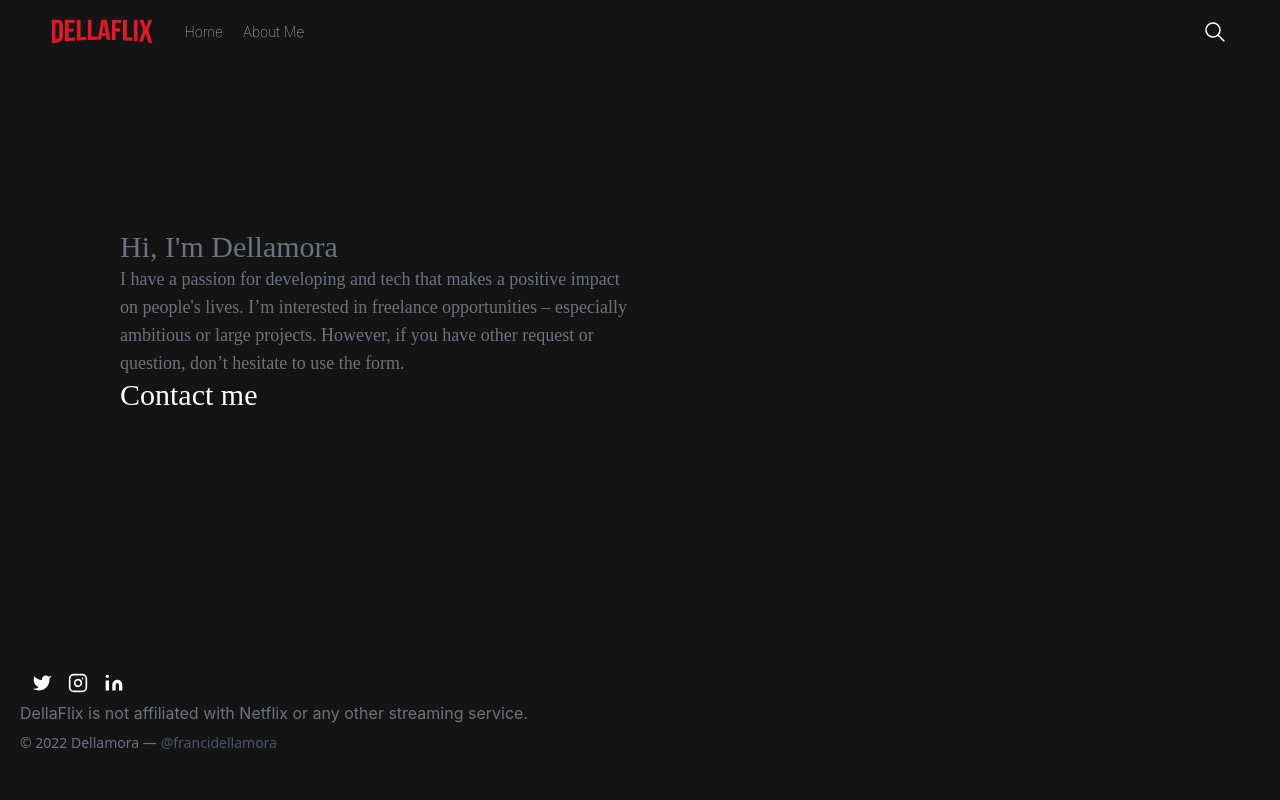
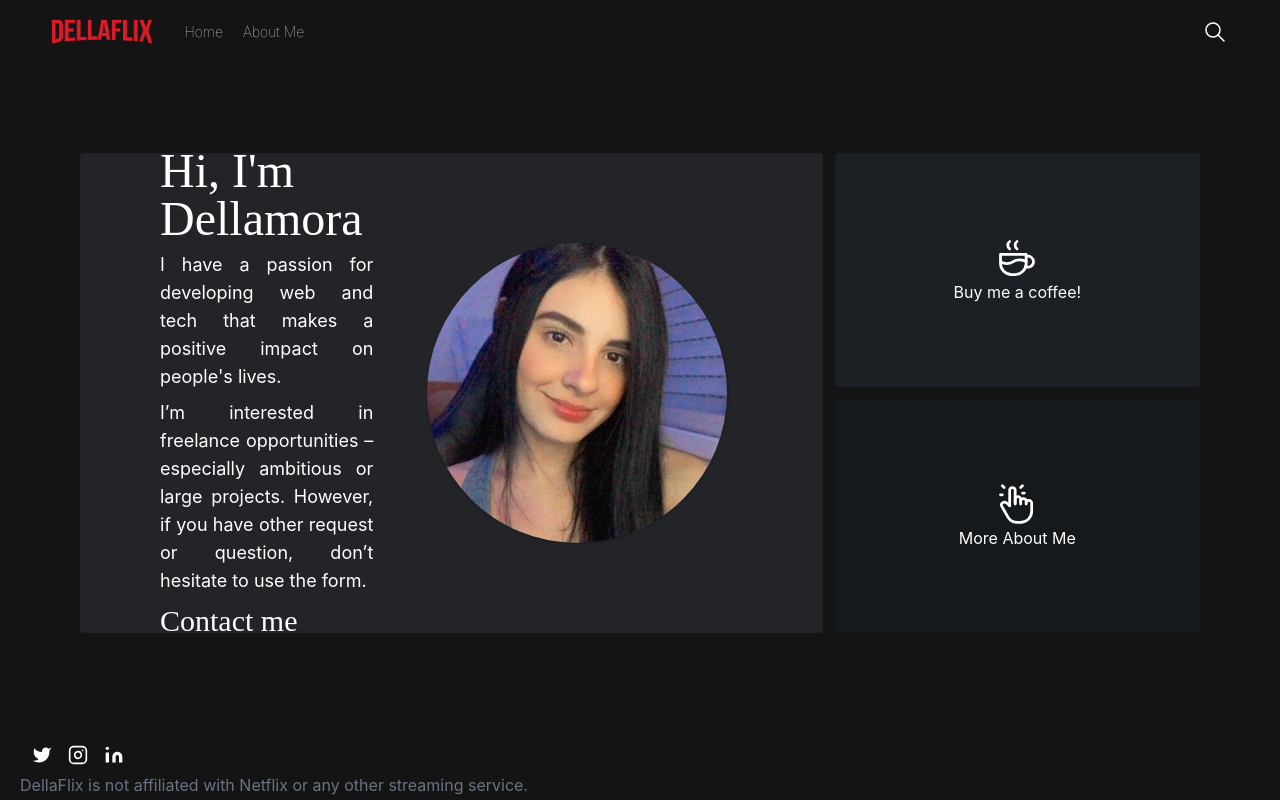
Before and after one commit to dellamora/dellaflix-web, a Next.js app: page /aboutMe in a window 1280 px wide. Built offline with nearby package versions, Linux system fonts and the light colour scheme.

Commit message:
added more details and added a grid layout

```diff
--- /dev/null
+++ b/src/common/svgs/clickIcon.tsx
@@ -0,0 +1,25 @@
+/* eslint-disable @typescript-eslint/no-unused-vars */
+
+import React from "react";
+import { Icon } from "../../domain/components";
+
+
+const ClickIcon: Icon = ({width, className}): JSX.Element => {
+  return (
+    <svg xmlns="http://www.w3.org/2000/svg"
+    className={className}
+    width={width} height="44" viewBox="0 0 24 24" stroke-width="1.5" stroke="#fff" fill="none" stroke-linecap="round" stroke-linejoin="round">
+    <path stroke="none" d="M0 0h24v24H0z" fill="none"/>
+    <path d="M8 13v-8.5a1.5 1.5 0 0 1 3 0v7.5" />
+    <path d="M11 11.5v-2a1.5 1.5 0 0 1 3 0v2.5" />
+    <path d="M14 10.5a1.5 1.5 0 0 1 3 0v1.5" />
+    <path d="M17 11.5a1.5 1.5 0 0 1 3 0v4.5a6 6 0 0 1 -6 6h-2h.208a6 6 0 0 1 -5.012 -2.7l-.196 -.3c-.312 -.479 -1.407 -2.388 -3.286 -5.728a1.5 1.5 0 0 1 .536 -2.022a1.867 1.867 0 0 1 2.28 .28l1.47 1.47" />
+    <path d="M5 3l-1 -1" />
+    <path d="M4 7h-1" />
+    <path d="M14 3l1 -1" />
+    <path d="M15 6h1" />
+  </svg>
+  );
+};
+
+export default ClickIcon;
--- /dev/null
+++ b/src/common/svgs/coffeeIcon.tsx
@@ -0,0 +1,24 @@
+/* eslint-disable @typescript-eslint/no-unused-vars */
+
+import React from "react";
+import { Icon } from "../../domain/components";
+
+/* import { Container } from "./styles"; */
+
+const CoffeeIcon: Icon = ({width, className}): JSX.Element => {
+  return (
+<svg xmlns="http://www.w3.org/2000/svg"
+   className={className}
+   width={width}
+  height="44" viewBox="0 0 24 24" stroke-width="1.5" stroke="#fff" fill="none" stroke-linecap="round" stroke-linejoin="round">
+  <path stroke="none" d="M0 0h24v24H0z" fill="none"/>
+  <path d="M3 14c.83 .642 2.077 1.017 3.5 1c1.423 .017 2.67 -.358 3.5 -1c.83 -.642 2.077 -1.017 3.5 -1c1.423 -.017 2.67 .358 3.5 1" />
+  <path d="M8 3a2.4 2.4 0 0 0 -1 2a2.4 2.4 0 0 0 1 2" />
+  <path d="M12 3a2.4 2.4 0 0 0 -1 2a2.4 2.4 0 0 0 1 2" />
+  <path d="M3 10h14v5a6 6 0 0 1 -6 6h-2a6 6 0 0 1 -6 -6v-5z" />
+  <path d="M16.746 16.726a3 3 0 1 0 .252 -5.555" />
+</svg>
+  );
+};
+
+export default CoffeeIcon;
--- a/src/modules/hero/intex.tsx
+++ b/src/modules/hero/intex.tsx
@@ -11,11 +11,12 @@ const Hero: React.FC = (): JSX.Element => {
   return (
     <div
     className="
+    relative
     bg-cover bg-center
     overflow-hidden w-screen"
     >
     <img src="/assets/justinLindo.jpg" className="object-cover w-screen" />
-    <div className="absolute bottom-[50%] left-[4%] w-1/3">
+    <div className="absolute bottom-[10%] lg:bottom-[30%]  left-[4%] w-2/3 lg:w-1/3">
     <h1 className="font-Orya text-white text-4xl font-bold uppercase pb-4"> Justin Bieber: Our World</h1>
     <h1 className="font-Inter text-white font-bold pb-4"> #1 in Movies of All Time  </h1>
     <p className="text-white font-medium text-sm pb-4">
@@ -38,7 +39,7 @@ const Hero: React.FC = (): JSX.Element => {
       </button>
       <button
         className='
-        bg-slate-500/50 hover:bg-slate-500/25 text-white
+        bg-slate-500/75 hover:bg-slate-500/50 text-white
         font-Inter
         font-semibold
         py-[0.5rem] px-4
--- a/src/pages/aboutMe.tsx
+++ b/src/pages/aboutMe.tsx
@@ -1,25 +1,38 @@
 /* eslint-disable @typescript-eslint/no-unused-vars */
 
 import React from "react";
+import ClickIcon from "../common/svgs/clickIcon";
+import CoffeeIcon from "../common/svgs/coffeeIcon";
 
-/* import { Container } from "./styles"; */
-//todo a card component com icon pequeno e esses dados ai
+//TODO calmp no texto de apresenta;ao criar button com link e criar uma conta no buy me a coffee e publicar minha LP
 const pages: React.FC = (): JSX.Element => {
   return (
-    <div className="h-[80vh] flex justify-center items-center p-20 gap-10">
-      <div></div>
-      <div className="text-gray-500 font-Orya w-1/2">
-      <h1 className=" text-3xl">Hi, I'm Dellamora</h1>
-      <p className=" text-lg">
-      I have a passion for developing and tech that makes a positive impact on people's lives.
-      I’m interested in freelance opportunities – especially ambitious or large projects. However, if you have other request or question, don’t hesitate to use the form.
-      </p>
-      <a className="cursor-pointer font-Orya text-3xl text-ellipsis text-white" href="mailto:francielle@dellamora.dev">Contact me</a>
-      </div>
-      <div className="w-1/2 ">
-      {/* <img src="/assets/pix.jpeg" className="   "/> */}
+    <div className=" mt-[72px] flex justify-center items-center">
+      <div className="grid gap-3 grid-cols-2 grid-rows-3 lg:grid-cols-3 lg:grid-rows-2 h-[80vh] w-full p-20 ">
+        <div className=" bg-gray-600/25  col-span-2 row-span-2 rounded flex justify-between items-center p-10 lg:p-20 ">
+          <div className="text-white font-Orya flex flex-col gap-2 ">
+           <h1 className=" text-5xl font-Orya text-white">Hi, I'm Dellamora</h1>
+            <p className=" text-lg font-Inter w-2/3 lg:w-4/5 text-justify">
+              I have a passion for developing web and tech that makes a positive impact on people's lives.
+
+            </p>
+            <p className="text-lg font-Inter w-2/3 lg:w-4/5 text-justify"> I’m interested in freelance opportunities – especially ambitious or large projects. However, if you have other request or question, don’t hesitate to use the form.</p>
+            <a className="cursor-pointer font- text-3xl text-ellipsis text-white" href="mailto:francielle@dellamora.dev">Contact me</a>
+          </div>
+          <img className="w-[200px] lg:w-[300px] rounded-full object-cover mr-4 shadow aspect-square" src="/assets/mePc.jpg" alt="avatar"/>
+        </div>
+        <div className=" group bg-gray-700/25 rounded flex flex-col items-center justify-center">
+            <CoffeeIcon className="group-hover:stroke-slate-500"/>
+           <h1 className="text-white font-Inter  " >Buy me a coffee!</h1>
+        </div>
+        <div className="group bg-gray-800/25 rounded flex flex-col items-center justify-center">
+          <ClickIcon className="group-hover:stroke-slate-500"/>
+          <h1 className="text-white font-Inter  ">More About Me</h1>
+
+        </div>
       </div>
     </div>
+
   );
 };
 
```
Also changed, not shown: public/assets/mePc.jpg (added).
